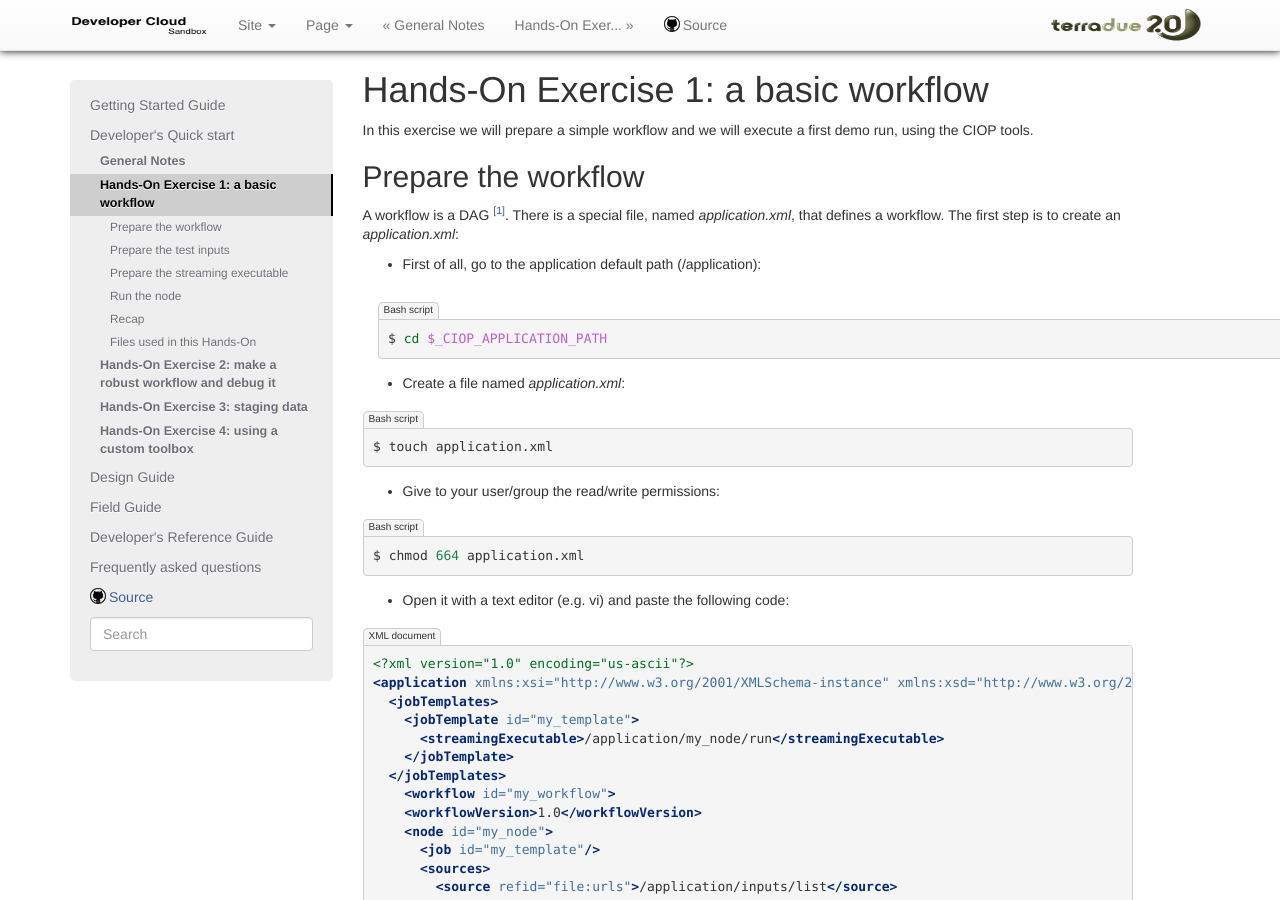
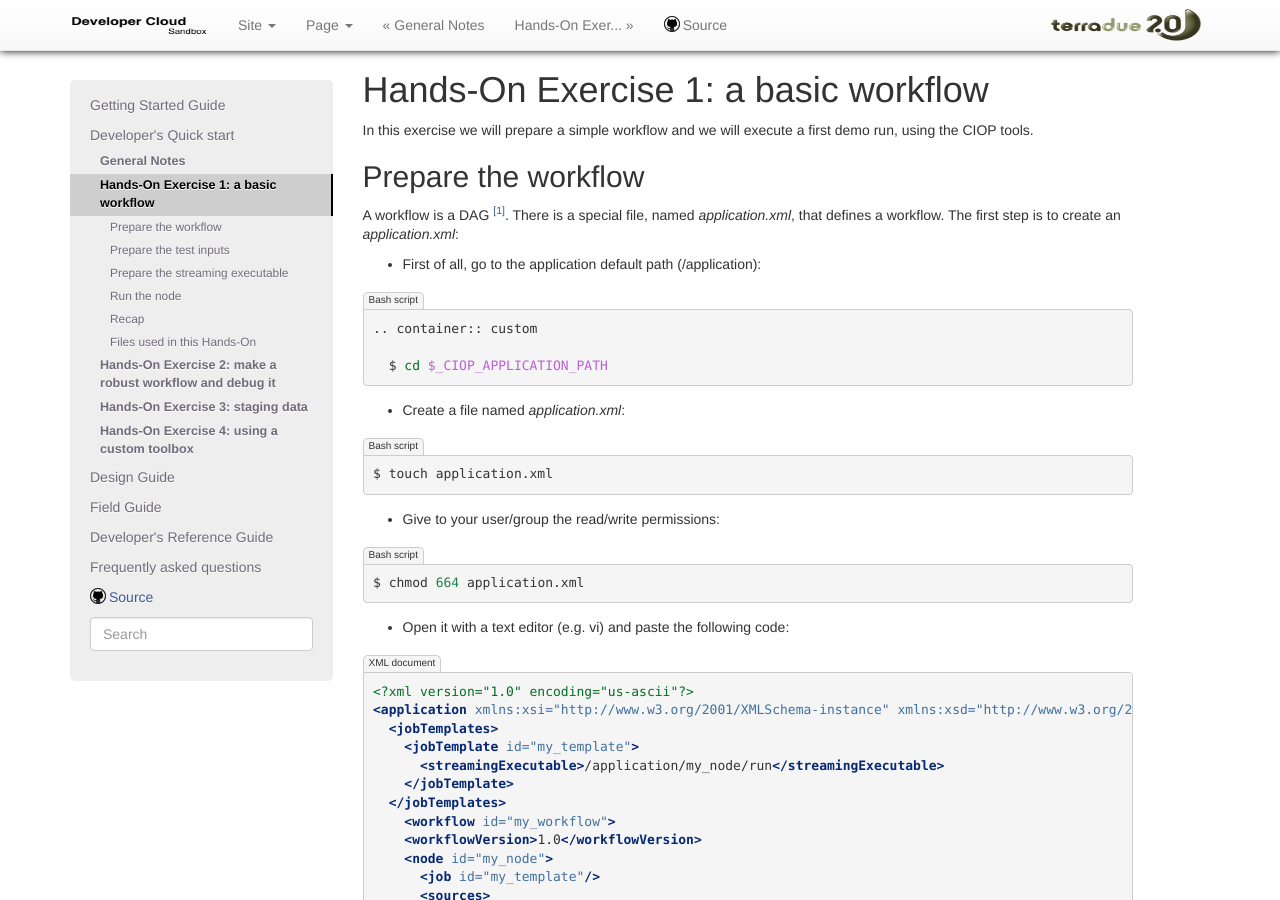
Before and after one commit to Terradue/doc-developer-sandbox, a Sphinx documentation site: the page built from source/developer/basic.rst, in a window 1280 px wide and 900 px high. Built offline with Sphinx 7.4.7, drawn with Linux system fonts in a browser that asks for light colours; pages that are not in the unit, such as notebooks, are missing from menus.

Commit message:
Update basic.rst

```diff
--- a/source/developer/basic.rst
+++ b/source/developer/basic.rst
@@ -12,11 +12,11 @@ A workflow is a DAG [#f1]_. There is a special file, named *application.xml*, th
 
 * First of all, go to the application default path (/application):
 
-.. container:: custom
+.. code-block:: bash
 
-  .. code-block:: bash
+ .. container:: custom
 
-    $ cd $_CIOP_APPLICATION_PATH
+   $ cd $_CIOP_APPLICATION_PATH
 
 * Create a file named *application.xml*:
 
```
